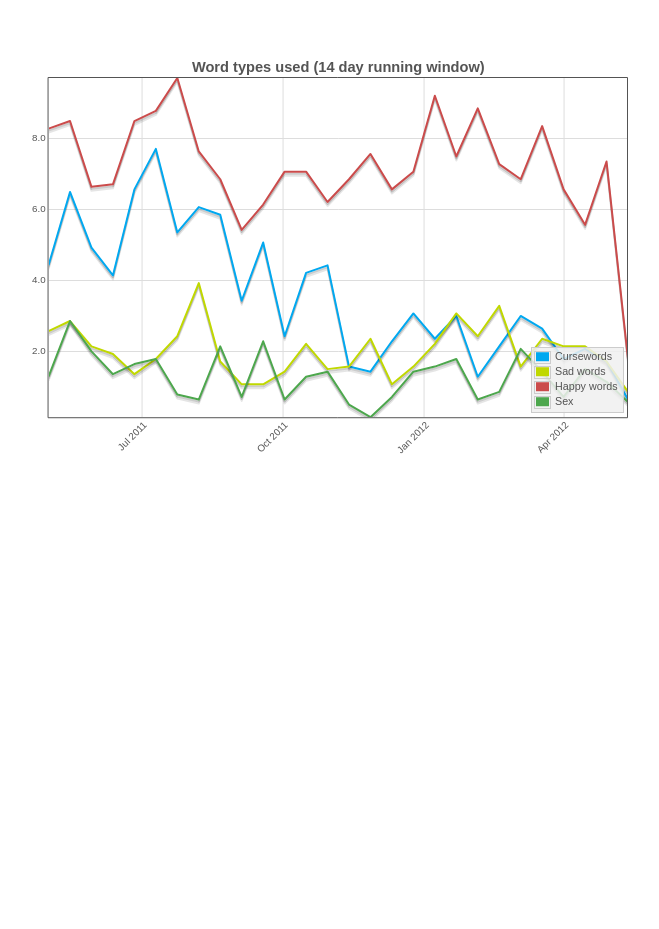
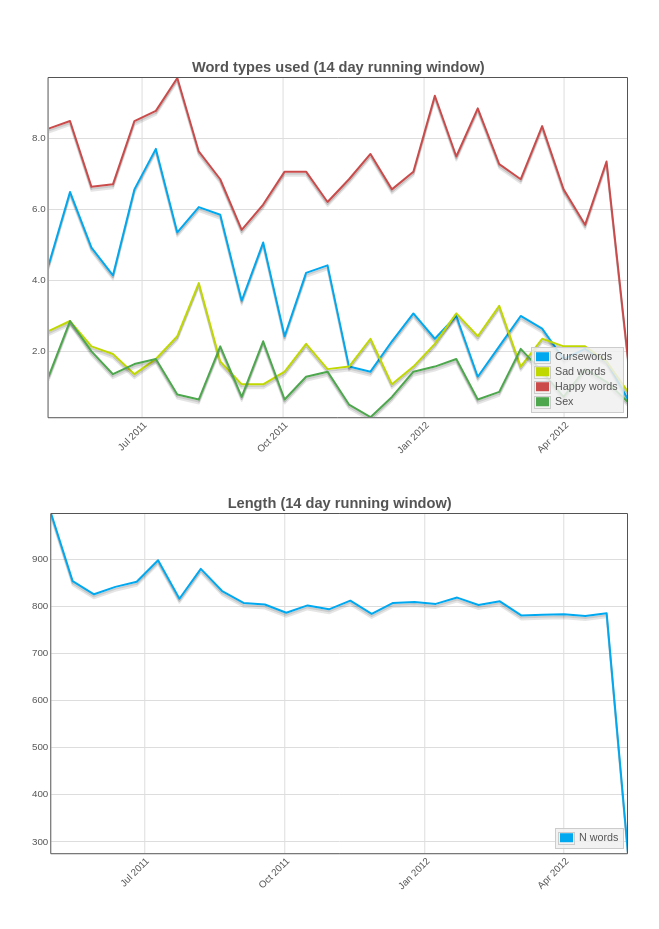
Before and after one commit to Swizec/750words-analysis, a plain HTML site: page index.html in a window 1280 px wide. Shown: the top 929 px of the page, without its empty margins (26-685 px from the left). Before the commit the page ends 800 px from the top, so only its background shows below. Drawn offline with nearby package versions, Linux system fonts and the light colour scheme.

Commit message:
length/time graphs

```diff
--- a/index.html
+++ b/index.html
@@ -27,7 +27,11 @@
 
     <div class="container">
 
-      <div id="length-time" style="height:400px; width: 600px"></div>
+      <div id="word-types" style="height:400px; width: 600px"></div>
+      <br /><br />
+      <div id="length" style="height:400px; width: 600px"></div>
+      <br /><br />
+      <div id="time" style="height:400px; width: 600px"></div>
 
     </div> <!-- /container -->
 
--- a/js/script.js
+++ b/js/script.js
@@ -1,5 +1,4 @@
-(function basic_time(container) {
-
+function draw_time(container, data, title) {
     var
     d1    = [], d2 = [], d3 = [], d4 = [],
     start = new Date(DATA[0].date).getTime(),
@@ -7,11 +6,55 @@
     graph,
     i, x, o;
 
-    var collect = function (key) {
+
+    options = {
+        xaxis : {
+            mode : 'time',
+            labelsAngle : 45
+        },
+        selection : {
+            mode : 'x'
+        },
+        legend: {
+            position: 'se'
+        },
+        HtmlText : false,
+        title : title
+    };
+
+    // Draw graph with default options, overwriting with passed options
+    function drawGraph (opts) {
+
+        // Clone the options, so the 'options' variable always keeps intact.
+        o = Flotr._.extend(Flotr._.clone(options), opts || {});
+
+        // Return a new graph.
+        return Flotr.draw(
+            container,
+            data,
+            options
+        );
+    }
+
+    graph = drawGraph();
+
+    Flotr.EventAdapter.observe(container, 'flotr:select', function(area){
+        // Draw selected area
+        graph = drawGraph({
+            xaxis : { min : area.x1, max : area.x2, mode : 'time', labelsAngle : 45 },
+            yaxis : { min : area.y1, max : area.y2 }
+        });
+    });
+
+    // When graph is clicked, draw the graph with default area.
+    Flotr.EventAdapter.observe(container, 'flotr:click', function () { graph = drawGraph();});
+}
+
+function collect (key, normalize) {
         var _data = Flotr._.map(DATA,
                     function (d) {
                        return [new Date(d.date).getTime(),
-                               d[key]];
+                               (normalize) ? d[key]/d.words : d[key]];
                     });
         return Flotr._.map(Flotr._.range(0, _data.length, 14),
                            function (i) {
@@ -28,55 +71,37 @@
                                                       function (a,b) { return a+b; })/14.0];
                            });
 
-    };
+};
 
-    d1 = collect('bad_words');
-    d2 = collect('sad_words');
-    d3 = collect('happy_words');
-    d4 = collect('sex_words');
+(function types_time(container) {
+    var
+    d1 = collect('bad_words', false),
+    d2 = collect('sad_words', false),
+    d3 = collect('happy_words', false),
+    d4 = collect('sex_words', false);
 
-    options = {
-        xaxis : {
-            mode : 'time',
-            labelsAngle : 45
-        },
-        selection : {
-            mode : 'x'
-        },
-        legend: {
-            position: 'se'
-        },
-        HtmlText : false,
-        title : 'Word types used (14 day running window)'
-    };
+    draw_time(container, [{data: d1, label: 'Cursewords'},
+                          {data: d2, label: 'Sad words'},
+                          {data: d3, label: 'Happy words'},
+                          {data: d4, label: 'Sex'}],
+              'Word types used (14 day running window)');
 
-    // Draw graph with default options, overwriting with passed options
-    function drawGraph (opts) {
+})(document.getElementById("word-types"));
 
-        // Clone the options, so the 'options' variable always keeps intact.
-        o = Flotr._.extend(Flotr._.clone(options), opts || {});
+(function length(container) {
+    var
+    d1 = collect('words', false);
 
-        // Return a new graph.
-        return Flotr.draw(
-            container,
-            [{data: d1, label: 'Cursewords'},
-             {data: d2, label: 'Sad words'},
-             {data: d3, label: 'Happy words'},
-             {data: d4, label: 'Sex'}],
-            options
-        );
-    }
+    draw_time(container, [{data: d1, label: 'N words'}],
+              'Length (14 day running window)');
 
-    graph = drawGraph();
+})(document.getElementById("length"));
 
-    Flotr.EventAdapter.observe(container, 'flotr:select', function(area){
-        // Draw selected area
-        graph = drawGraph({
-            xaxis : { min : area.x1, max : area.x2, mode : 'time', labelsAngle : 45 },
-            yaxis : { min : area.y1, max : area.y2 }
-        });
-    });
+(function length(container) {
+    var
+    d1 = collect('minutes', false);
 
-    // When graph is clicked, draw the graph with default area.
-    Flotr.EventAdapter.observe(container, 'flotr:click', function () { graph = drawGraph(); });
-})(document.getElementById("length-time"));
+    draw_time(container, [{data: d1, label: 'Minutes'}],
+              'Minutes spent writing (14 day running window)');
+
+})(document.getElementById("time"));
```
